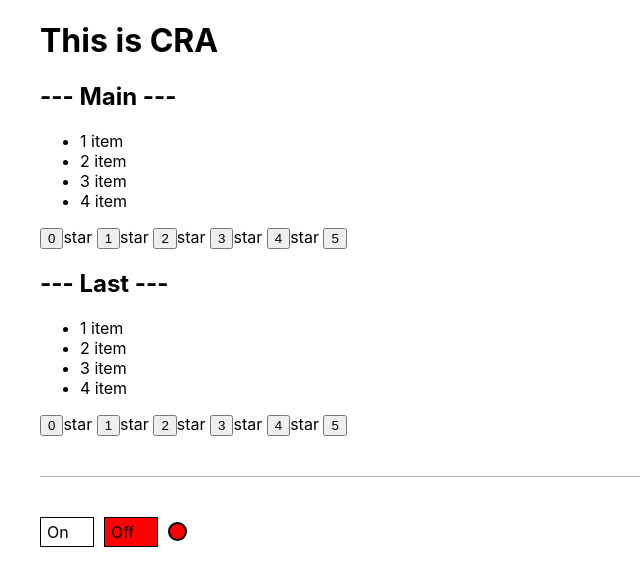
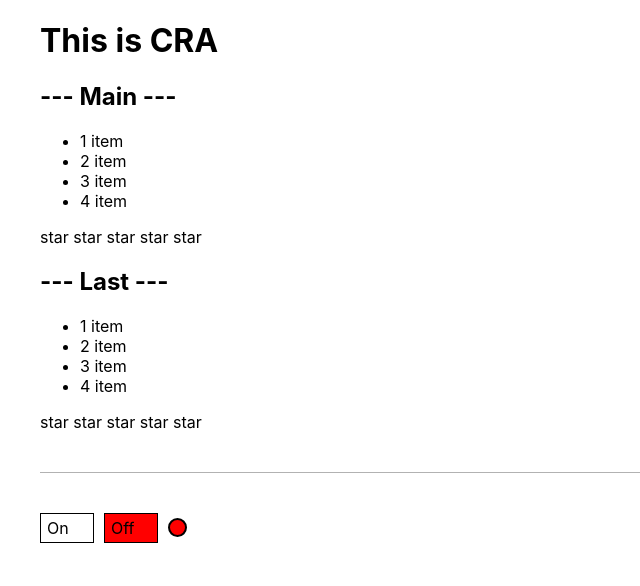
Before and after one commit to vladnen97/react-kabzda-kak-prosto, a React (Create React App) app: page / in a window 1280 px wide. Shown: the top 586 px of the page, without its empty margins (0-640 px from the left). Built offline with nearby package versions, Linux system fonts and the light colour scheme.

Commit message:
refactor rating

```diff
--- a/src/App.tsx
+++ b/src/App.tsx
@@ -8,7 +8,7 @@
         <div className="App">
             <PageTitle title={"This is CRA"}/>
             <Accordion titleName={"Main"} stars={3}/>
-            <Accordion titleName={"Last"} collapsed={false} stars={1}/>
+            <Accordion titleName={"Last"} stars={1}/>
 
             <OnOff />
         </div>
--- a/src/components/Rating/Rating.tsx
+++ b/src/components/Rating/Rating.tsx
@@ -5,20 +5,19 @@
 
     const [value, setValue] = useState<number>(0)
 
-
+    const stars = [
+        {id: 1, title: 'star'},
+        {id: 2, title: 'star'},
+        {id: 3, title: 'star'},
+        {id: 4, title: 'star'},
+        {id: 5, title: 'star'},
+    ]
 
     return (
         <div className="rating">
-            <button onClick={() => setValue(0)}> 0</button>
-            <Star selected={value > 0}/> <button onClick={() => setValue(1)}> 1</button>
-            <Star selected={value > 1}/> <button onClick={() => setValue(2)}> 2</button>
-            <Star selected={value > 2}/> <button onClick={() => setValue(3)}> 3</button>
-            <Star selected={value > 3}/> <button onClick={() => setValue(4)}>  4</button>
-            <Star selected={value > 4}/> <button onClick={() => setValue(5)}> 5</button>
+            {stars.map(star => value > star.id - 1
+                ? <b key={star.id} onClick={() => setValue(star.id)}> {star.title} </b>
+                : <span key={star.id} onClick={() => setValue(star.id)}> {star.title} </span>)}
         </div>
     );
 }
-
-function Star(props: {selected: boolean}) {
-    return props.selected ? <b>star </b> : <span>star </span>;
-}
```
